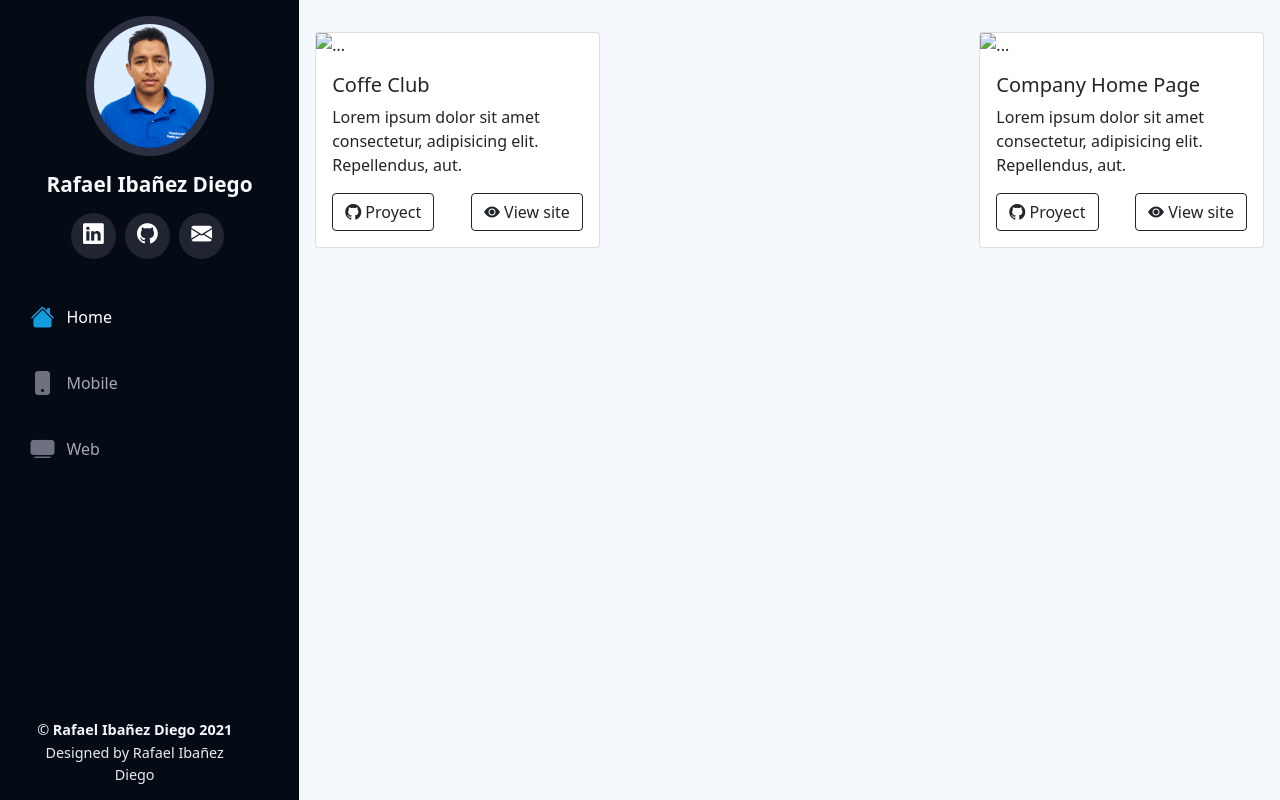
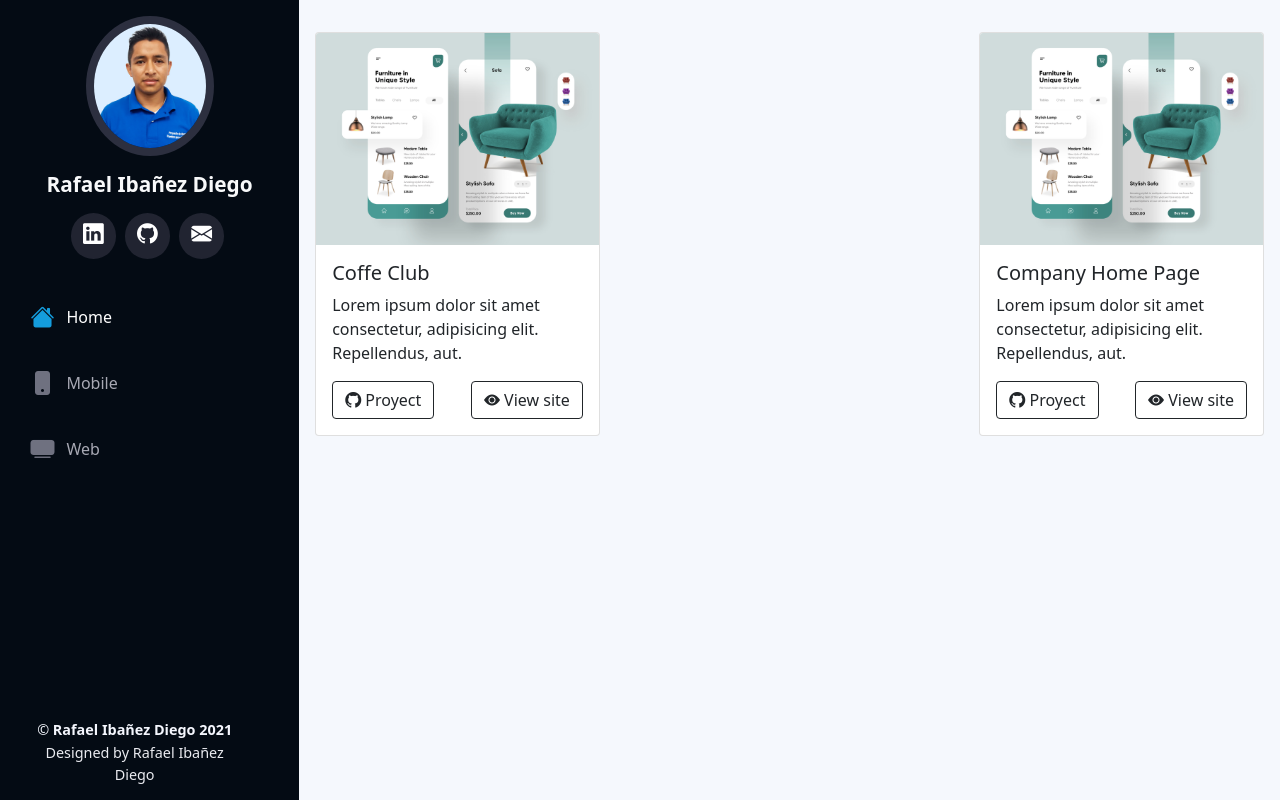
Before and after one commit to ralfId/portfolio, a plain HTML site: page web.html in a window 1280 px wide. Drawn offline with nearby package versions, Linux system fonts and the light colour scheme; the site is published under a folder, as on GitHub Pages, so addresses that start at the root find nothing.

Commit message:
refactor image card route

```diff
--- a/web.html
+++ b/web.html
@@ -53,7 +53,7 @@
 
         <div class="card app-card">
           <img
-            src="/img/mobile/app1.webp"
+            src="img/mobile/app1.webp"
             class="card-img-top"
             alt="..."
           />
@@ -71,7 +71,7 @@
 
         <div class="card app-card">
           <img
-            src="/img/mobile/app1.webp"
+            src="img/mobile/app1.webp"
             class="card-img-top"
             alt="..."
           />
```
Also changed, not shown: mobile.html (+1 -1 lines).
